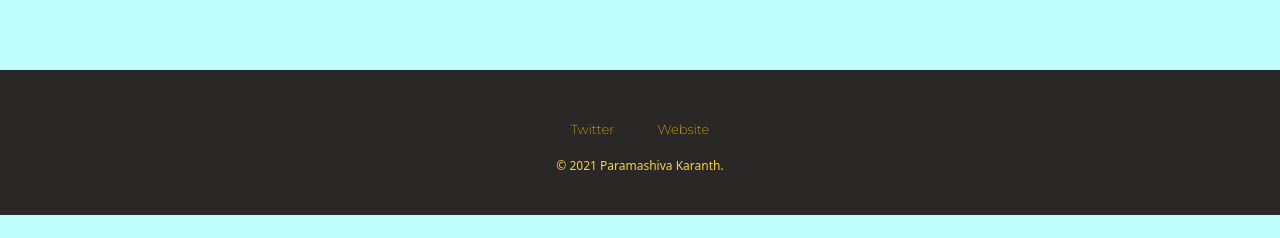
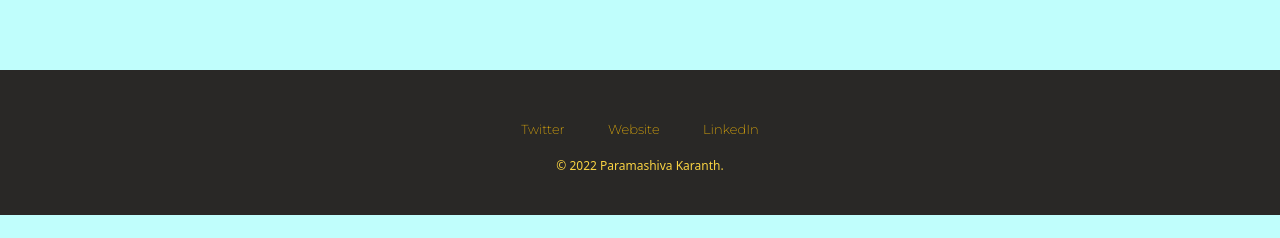
Before and after one commit to shiva-karanth/samosa, a plain HTML site: page faq.html in a window 1280 px wide. Shown: the part 559-797 px from the top of the page. Drawn offline with nearby package versions, Linux system fonts and the light colour scheme.

Commit message:
Update faq.html
update in footer

```diff
--- a/faq.html
+++ b/faq.html
@@ -97,11 +97,12 @@
         </div>
     </div>
 
-    <div class="bot">
-		<a class="khikhi" href="https://twitter.com/Paramas67916171" target="_blank">Twitter</a>
+   <div class="bot">
+		<a class="khikhi" href="https://twitter.com/shiv__karanth" target="_blank">Twitter</a>
 		<a class="khikhi" href="https://shiva-karanth.github.io/PARAM/" target="_blank">Website</a>
-		<p class="cent copy">© 2021 Paramashiva Karanth.</p>
-	  </div>
+		<a class="khikhi" href="https://www.linkedin.com/in/paramashivakaranth/" target="_blank">LinkedIn</a>
+		<p class="cent copy">© 2022 Paramashiva Karanth.</p>
+    </div>
 
 
 
```
